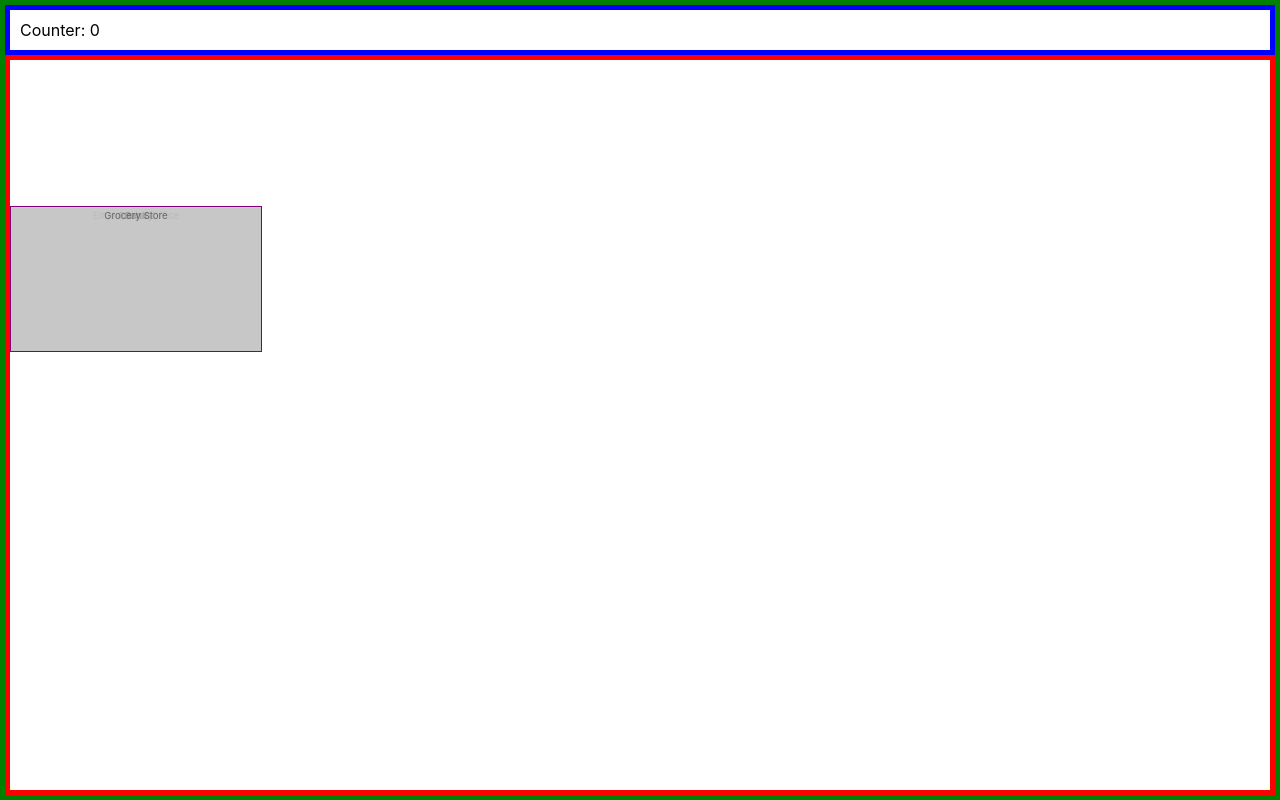
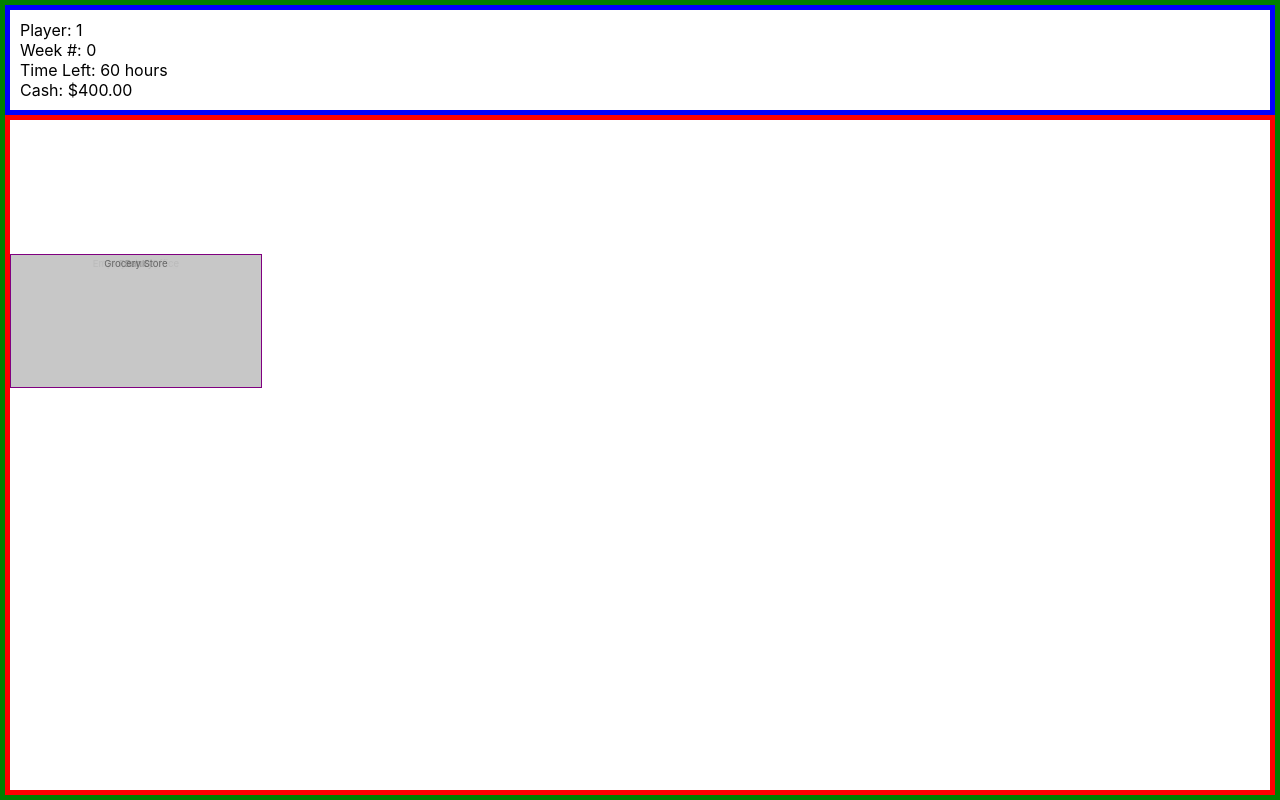
Before and after one commit to wintermutt/jones-redux, a Next.js app: page / in a window 1280 px wide. Built offline with nearby package versions, Linux system fonts and the light colour scheme.

Commit message:
Added some game state, extracted Stats component.

```diff
--- /dev/null
+++ b/components/Stats.js
@@ -0,0 +1,31 @@
+import { useSelector } from 'react-redux'
+
+export default function Stats() {
+  const {
+    currentPlayer, week, timeLeft, cash
+  } = useSelector(state => {
+    return {
+      ...state.game,
+      cash: state.game.players[state.game.currentPlayer].cash
+    }
+  })
+
+  return (
+    <>
+      <div className="stats">
+        <div>Player: { currentPlayer + 1 }</div>
+        <div>Week #: { week }</div>
+        <div>Time Left: { timeLeft } hours</div>
+        <div>Cash: ${ cash.toFixed(2) }</div>
+      </div>
+
+      <style jsx>{`
+        .stats {
+          border: 5px solid blue;
+          flex-grow: 1;
+          padding: 10px;
+        }
+      `}</style>
+    </>
+  )
+}
--- a/model/slice.js
+++ b/model/slice.js
@@ -21,11 +21,18 @@ export default createSlice({
       {name: 'Grocery Store'},
       {name: ''}
     ],
-    counter: 0
+    players: [
+      {cash: 400},
+      {cash: 400}
+    ],
+    currentPlayer: 0,
+    week: 0,
+    timeLeft: 60,
+    position: 2
   },
   reducers: {
     increment(state) {
-      state.counter++
+      state.week++
     }
   }
 })
--- a/pages/index.js
+++ b/pages/index.js
@@ -1,9 +1,10 @@
 import Head from 'next/head'
+import Stats from '../components/Stats'
+import Space from '../components/Space'
 import { useSelector } from 'react-redux'
-import Space from '../components/Space'
 
 export default function Home() {
-  const { spaces, counter } = useSelector(state => state.game)
+  const { spaces } = useSelector(state => state.game)
 
   return (
     <>
@@ -13,9 +14,7 @@ export default function Home() {
       </Head>
 
       <main>
-        <div className="stats">
-          Counter: { counter }
-        </div>
+        <Stats/>
         <div className="board">
           {spaces.map((s, i) =>
             <Space id={i} key={i} name={s.name}/>
@@ -43,12 +42,6 @@ export default function Home() {
           flex-wrap: wrap;
           height: 100vw;
         }
-
-        .stats {
-          border: 5px solid blue;
-          flex-grow: 1;
-          padding: 10px;
-        }
       `}</style>
     </>
   )
```
